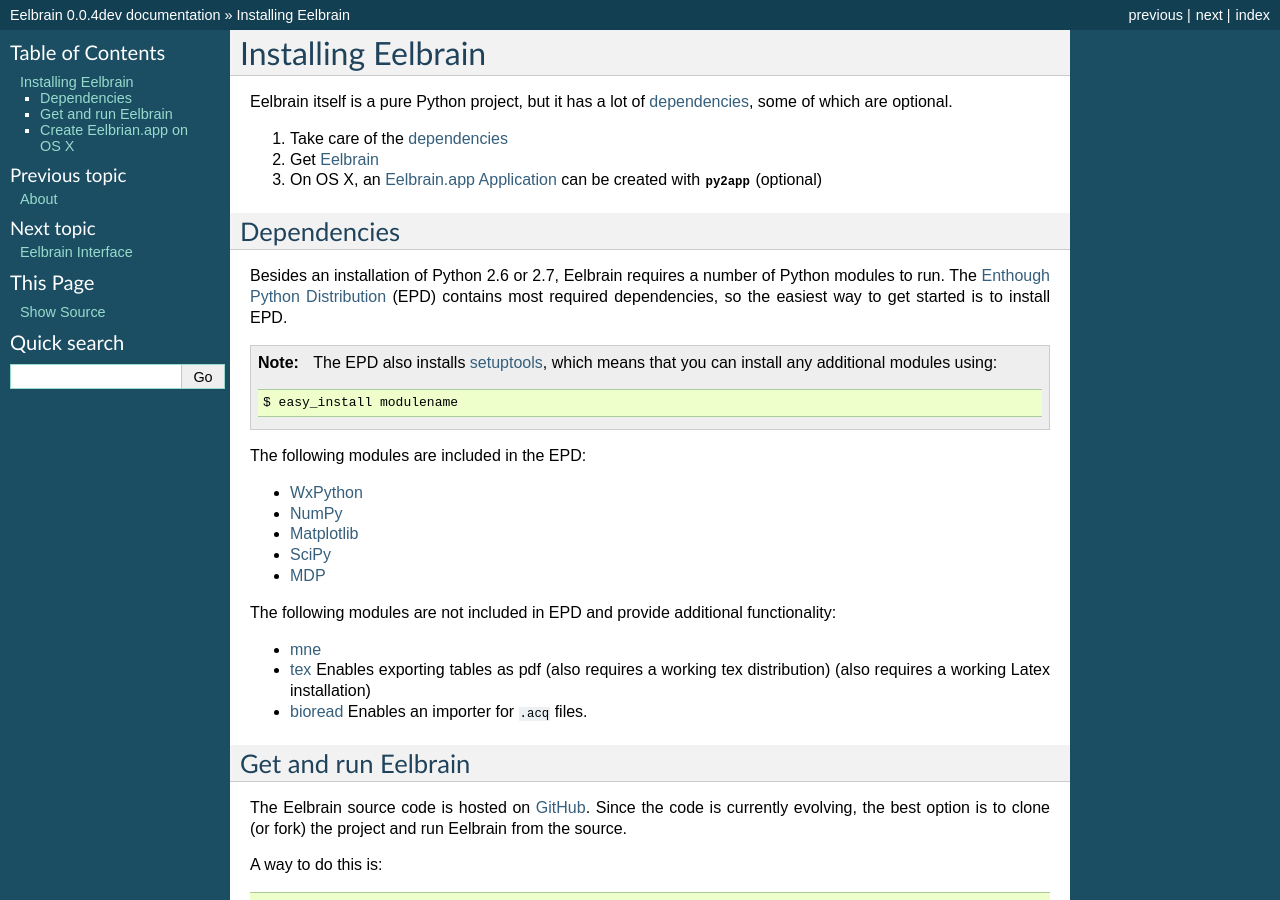
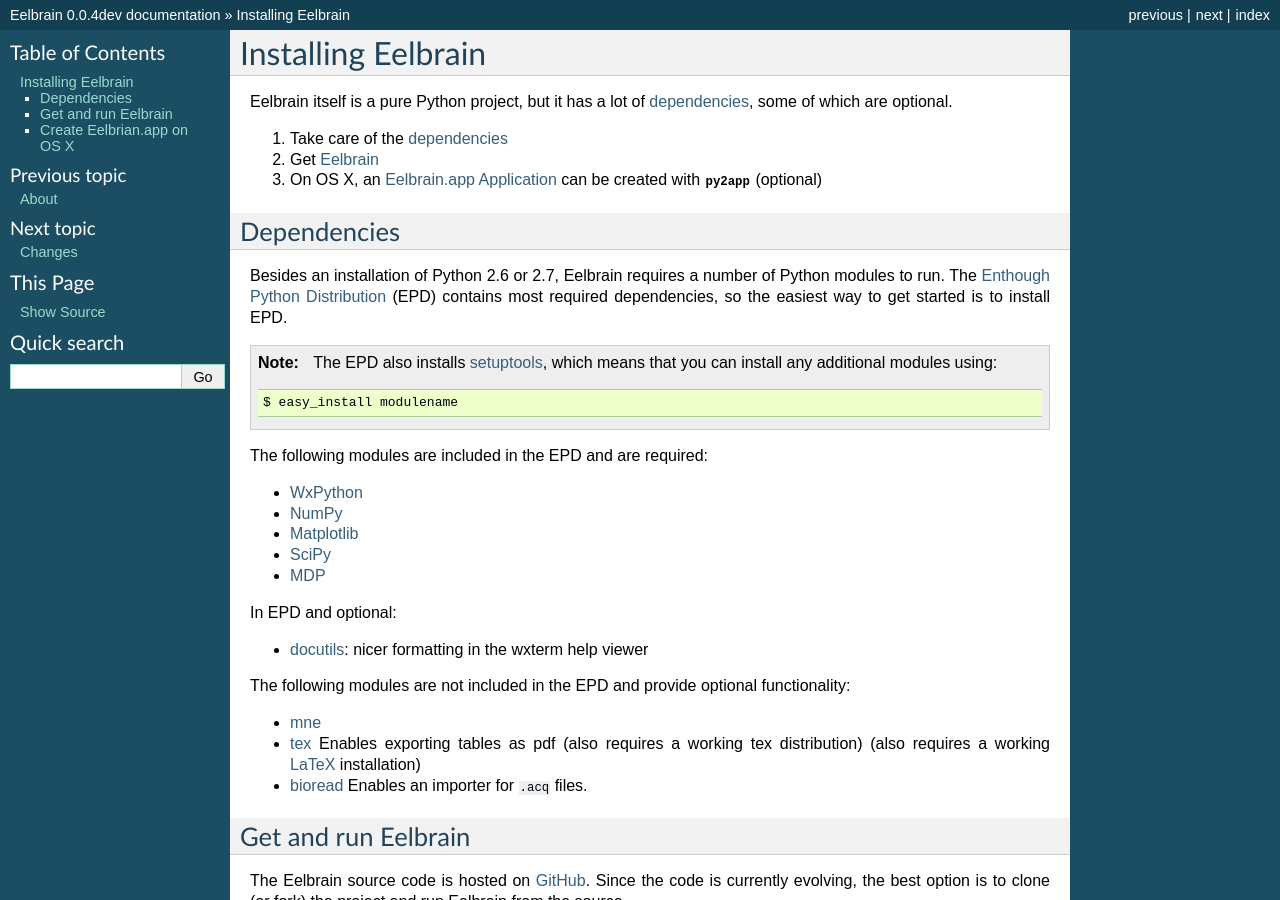
Before and after one commit to christianbrodbeck/Eelbrain, a Sphinx documentation site: the page built from doc/Installing.rst, in a window 1280 px wide and 900 px high. Built offline with Sphinx 7.4.7, drawn with Linux system fonts in a browser that asks for light colours; formulas are drawn with MathJax 3.

Commit message:
DOC
 - FIX: add eelbrain160 icon
 - add changes page
 - required module list update

```diff
--- /dev/null
+++ b/doc/Changes.rst
@@ -0,0 +1,6 @@
+
+Changes
+=======
+
+6/6/12
+    GUI: new menu item, Options -> History -> Open As Script
--- a/doc/Installing.rst
+++ b/doc/Installing.rst
@@ -29,7 +29,7 @@
 
         $ easy_install modulename
 
-The following modules are included in the EPD:
+The following modules are included in the EPD and are required:
 
 * `WxPython <http://www.wxpython.org/>`_
 * `NumPy <http://numpy.scipy.org>`_
@@ -38,13 +38,18 @@
 * `MDP <http://mdp-toolkit.sourceforge.net/>`_
 
 
-The following modules are not included in EPD and provide additional
+In EPD and optional:
+
+* `docutils <http://docutils.sourceforge.net/>`_: nicer formatting in the wxterm help viewer
+
+
+The following modules are not included in the EPD and provide optional
 functionality:
 
 * `mne <https://github.com/mne-tools/mne-python>`_
 * `tex <http://pypi.python.org/pypi/tex>`_ Enables exporting tables as pdf
   (also requires a working tex distribution)
-  (also requires a working Latex installation)
+  (also requires a working `LaTeX <http://www.latex-project.org/>`_ installation)
 * `bioread <http://pypi.python.org/pypi/bioread>`_ Enables an importer for
   ``.acq`` files.
 
--- a/doc/conf.py
+++ b/doc/conf.py
@@ -134,7 +134,7 @@
 
 # The name of an image file (relative to this directory) to place at the top
 # of the sidebar.
-html_logo = '../../icons/eelbrain/eelbrain160.png'
+html_logo = 'static/eelbrain160.png'
 
 # The name of an image file (within the static path) to use as favicon of the
 # docs.  This file should be a Windows icon file (.ico) being 16x16 or 32x32
--- a/doc/index.rst
+++ b/doc/index.rst
@@ -18,6 +18,7 @@
 
    About
    Installing
+   Changes
    Interface
    data-objects
    psyphys
```
Also changed, not shown: doc/_static/eelbrain160.png (added).
